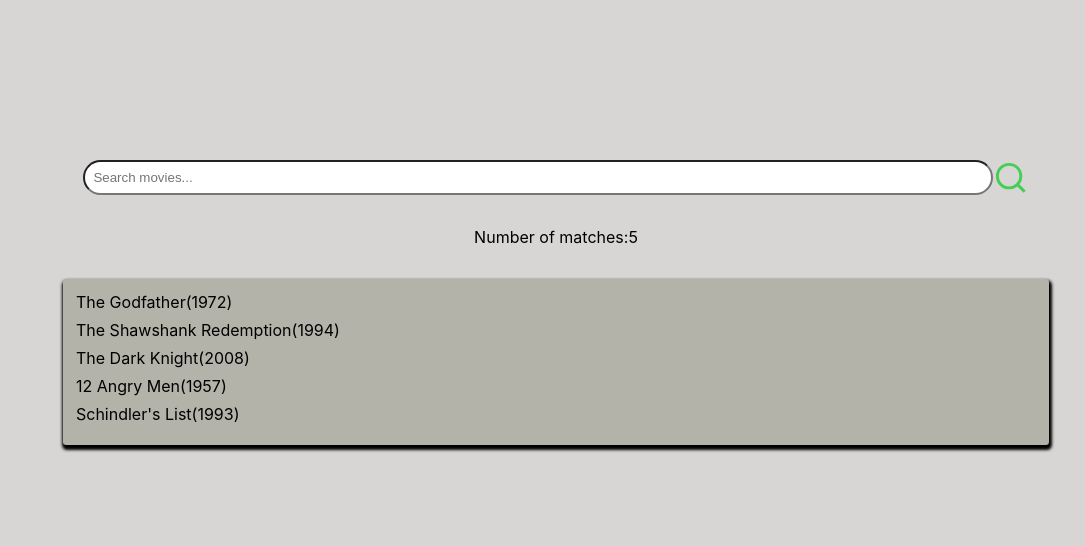
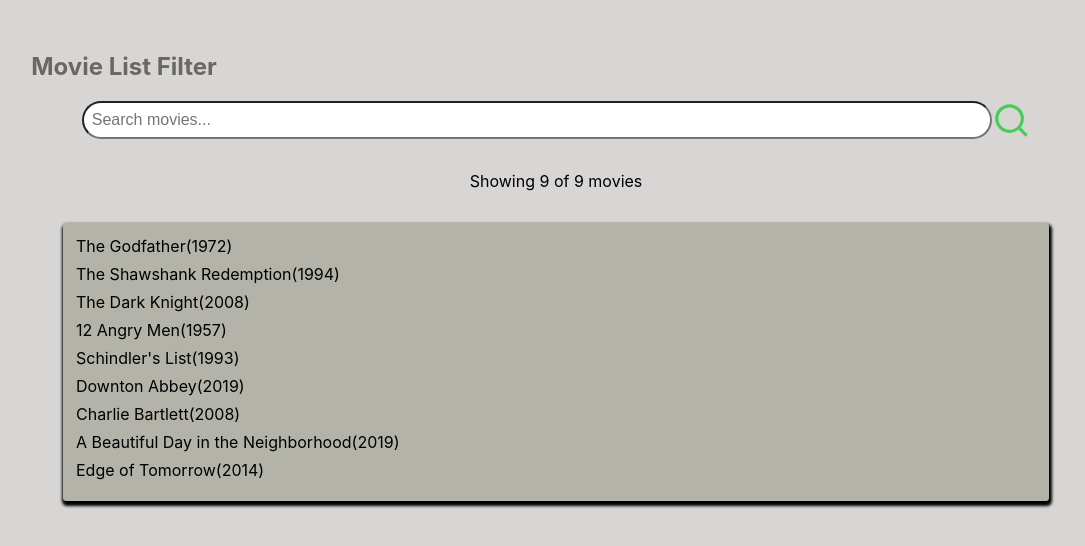
Before and after one commit to Doheera-kosi/react-search-component, a React (Create React App) app: page / in a window 1280 px wide. Shown: the top 546 px of the page, without its empty margins (84-1169 px from the left). Built offline with nearby package versions, Linux system fonts and the light colour scheme.

Commit message:
Add final touches

```diff
--- a/src/component/search/SearchComponent.jsx
+++ b/src/component/search/SearchComponent.jsx
@@ -1,33 +1,40 @@
-/* eslint-disable max-len */
-import React, { useState, useEffect } from 'react';
+import React, { useState } from 'react';
 import { RiSearchLine } from 'react-icons/ri';
 import movies from './movies';
 import './search.css';
 
 function SearchComponent() {
-  const [searchText, setSearchText] = useState('');
-  const [numMatches, setNumMatches] = useState(0);
+  const [searchText, setSearchTex] = useState('');
 
   const handleSearchInput = (event) => {
-    setSearchText(event.target.value);
+    setSearchTex(event.target.value);
   };
 
-  const filteredMovies = movies.filter((movie) => movie.title.toLowerCase().includes(searchText.toLowerCase()));
-
-  useEffect(() => {
-    setNumMatches(filteredMovies.length);
-  }, [filteredMovies]);
+  const filteredMovies = movies.filter(
+    (movie) => movie.title.toLowerCase().includes(searchText.toLocaleLowerCase()),
+  );
+  const totalMovies = movies.length;
 
   return (
     <div className="main-container">
+      <h2>Movie List Filter</h2>
       <div className="search-container">
         <input type="text" placeholder="Search movies..." value={searchText} onChange={handleSearchInput} />
-        <RiSearchLine style={{ fontSize: '2.2rem', color: '#43ce54' }} />
+        <RiSearchLine style={{ fontSize: '2.4rem', color: '#43ce54' }} />
       </div>
-      <p>
-        Number of matches:
-        {numMatches}
-      </p>
+      <div className="search-info">
+        <p>
+          Showing
+          {' '}
+          {filteredMovies.length}
+          {' '}
+          of
+          {' '}
+          {totalMovies}
+          {' '}
+          movies
+        </p>
+      </div>
       <ul className="movie-list">
         {filteredMovies.map((movie) => (
           <li key={movie.title}>
--- a/src/component/search/movies.js
+++ b/src/component/search/movies.js
@@ -4,6 +4,10 @@ const movies = [
   { title: 'The Dark Knight', year: 2008 },
   { title: '12 Angry Men', year: 1957 },
   { title: 'Schindler\'s List', year: 1993 },
+  { title: 'Downton Abbey', year: 2019 },
+  { title: 'Charlie Bartlett', year: 2008 },
+  { title: 'A Beautiful Day in the Neighborhood', year: 2019 },
+  { title: 'Edge of Tomorrow', year: 2014 },
 ];
 
 export default movies;
--- a/src/component/search/search.css
+++ b/src/component/search/search.css
@@ -1,16 +1,22 @@
 .main-container {
-  margin: 10rem auto;
+  margin: 2rem auto;
   width: 100%;
   display: flex;
   flex-direction: column;
   align-items: center;
 }
 
+h2 {
+  width: 82%;
+  color: #696962;
+}
+
 input {
   width: 70vw;
-  height: 1.8rem;
+  height: 2rem;
   border-radius: 1.5rem;
   padding-left: 0.5rem;
+  font-size: 1rem;
 }
 
 .search-container {
```
Also changed, not shown: src/component/search/Search.jsx (added, +45 -0 lines).
